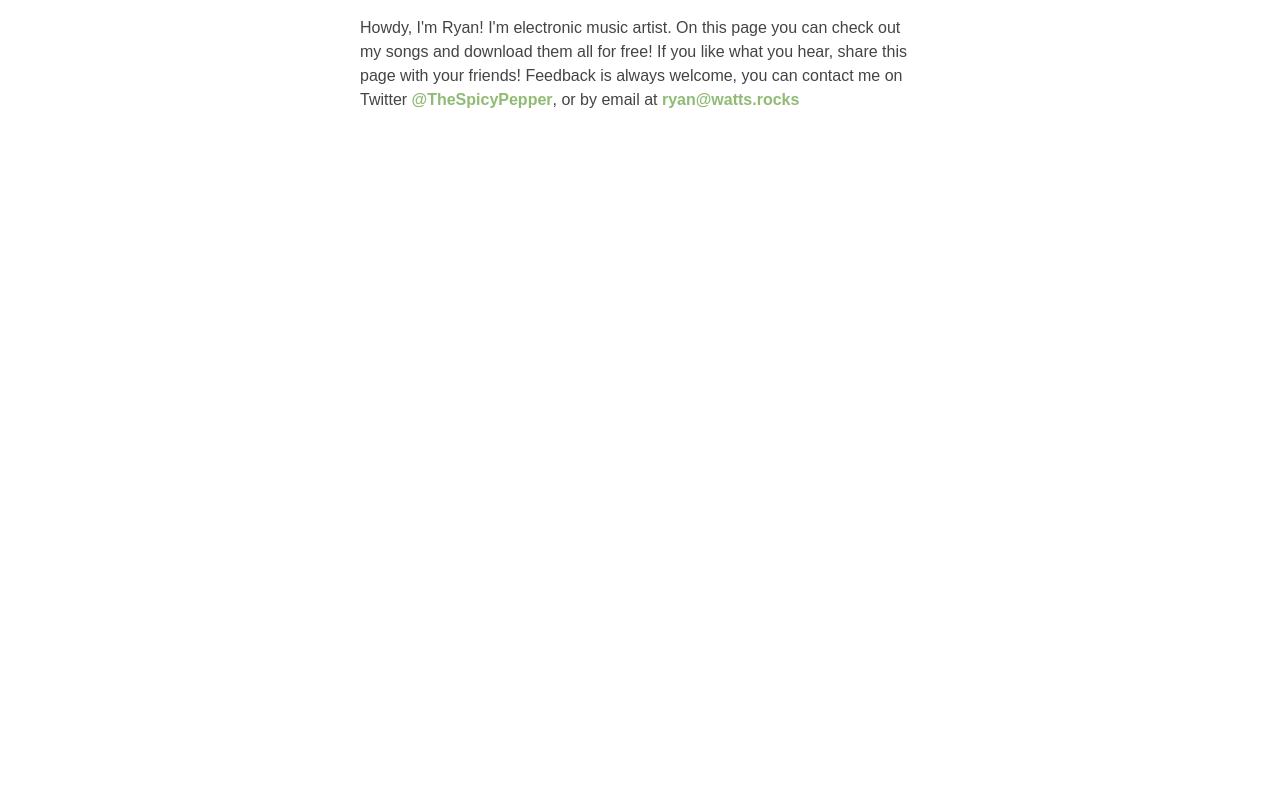
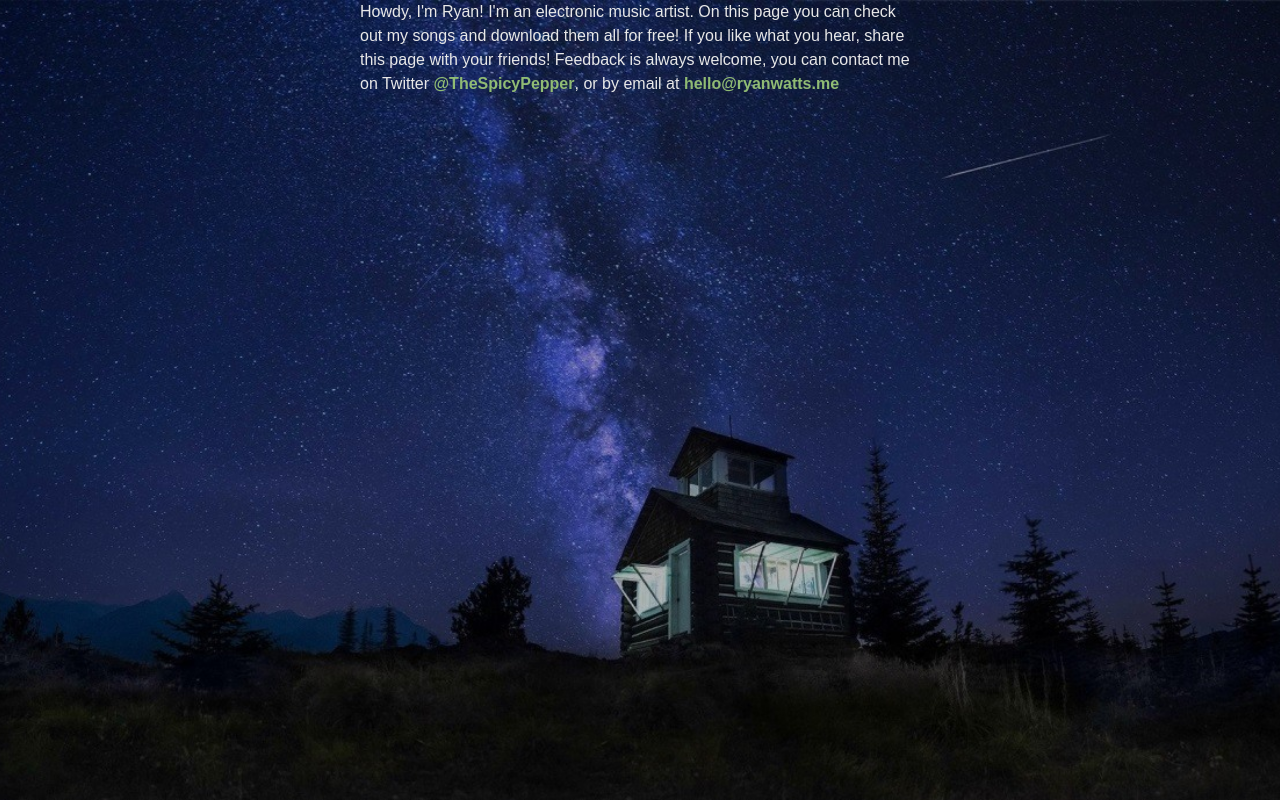
Before and after one commit to TheSpicyPepper/thespicypepper.github.io, a website: page src/index.html in a window 1280 px wide. Drawn offline with Linux system fonts and the light colour scheme.

Commit message:
Add viewport-sized background image

```diff
--- a/src/css/sample.css
+++ b/src/css/sample.css
@@ -2,12 +2,21 @@
 body {
   font-size: 1em;
   line-height: 1.5;
-  color: #444444;
+  color: #e8e8e8;
+  background-color: #242628;
 }
 
 .container {
   margin: 0 auto;
   width: 35rem;
+}
+
+h1, h2, h3, h4, h5, h6,
+ul, ol, dd,
+p, figure, blockquote,
+pre, table, fieldset, hr {
+  margin-top: 0;
+  margin-bottom: 1.5em;
 }
 
 a:link, a:visited {
@@ -20,3 +29,22 @@ a:link, a:visited {
   a:hover, a:active {
     color: #73955c;
   }
+
+/**
+ * Viewport sized background image. Maintains 100% height when zooming in and
+ * out, aswell as resizing the browser window.
+ */
+
+html,
+body,
+.cover-image {
+  height: 100%;
+  max-height: 100%;
+}
+
+.cover-image {
+  background-image: url('../img/background.jpg');
+  background-position: center center;
+  background-repeat: no-repeat;
+  background-size: cover;
+}
--- a/src/index.html
+++ b/src/index.html
@@ -9,8 +9,10 @@
   <link rel="stylesheet" href="css/sample.css">
 </head>
 <body>
-  <main class="container" role="main">
-    <p>Howdy, I'm Ryan! I'm electronic music artist. On this page you can check out my songs and download them all for free! If you like what you hear, share this page with your friends! Feedback is always welcome, you can contact me on Twitter <a href="#">@TheSpicyPepper</a>, or by email at <a href="#">ryan@watts.rocks</a></p>
+  <main class="cover-image" role="main">
+    <div class="container">
+      <p>Howdy, I'm Ryan! I'm an electronic music artist. On this page you can check out my songs and download them all for free! If you like what you hear, share this page with your friends! Feedback is always welcome, you can contact me on Twitter <a href="#">@TheSpicyPepper</a>, or by email at <a href="#">hello@ryanwatts.me</a></p>
+    </div>
   </main>
 </body>
 </html>
```
Also changed, not shown: src/img/background.jpg (added).
